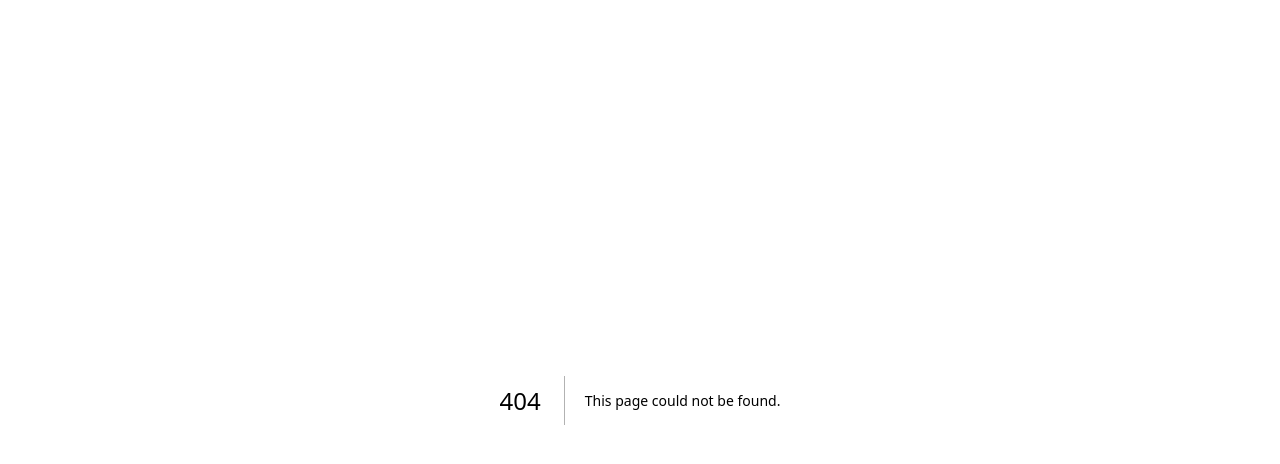
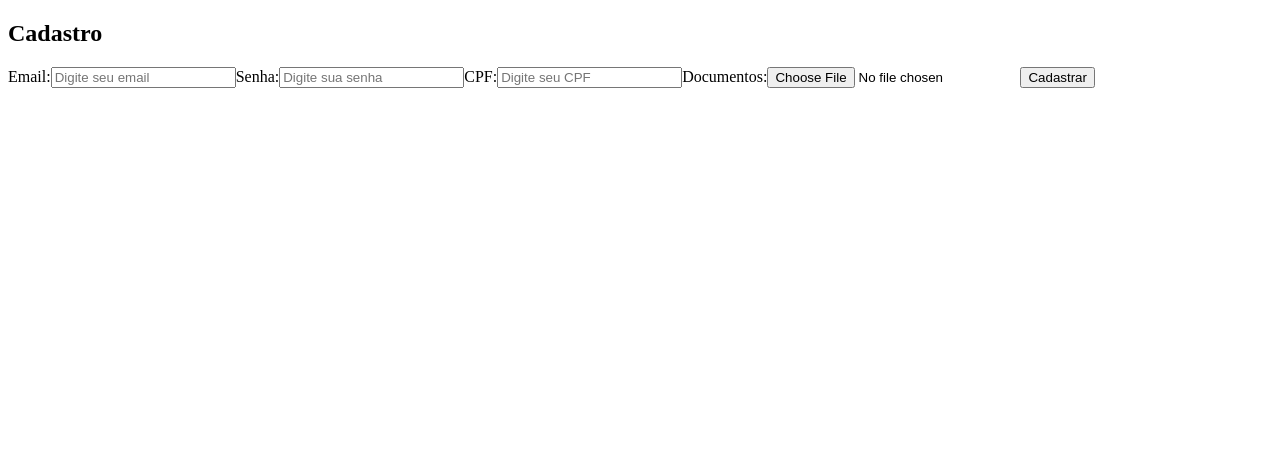
Before and after one commit to Natalnet/edpofficer, a Next.js app: page /cadastro in a window 1280 px wide. Before the commit this address had no page. Shown: the top 464 px of the page. Built offline with nearby package versions, Linux system fonts and the light colour scheme.

Commit message:
Add page cadastro

```diff
--- /dev/null
+++ b/src/pages/cadastro.js
@@ -0,0 +1,23 @@
+export default function Cadastro() {
+    return (
+        <div>
+        <form>
+            <h2>Cadastro</h2>
+
+            <label htmlFor="email">Email:</label>
+            <input type="email" id="email" name="email" placeholder="Digite seu email" />
+
+            <label htmlFor="password">Senha:</label>
+            <input type="password" id="password" name="password" placeholder="Digite sua senha" />
+
+            <label htmlFor="cpf">CPF:</label>
+            <input type="text" id="cpf" name="cpf" placeholder="Digite seu CPF" />
+
+            <label htmlFor="documents">Documentos:</label>
+            <input type="file" id="documents" name="documents" />
+
+            <input type="submit" value="Cadastrar" />
+        </form>
+        </div>
+    );
+}
--- a/src/app/page.js
+++ b/src/pages/index.js
@@ -23,10 +23,10 @@ export default function Home() {
           placeholder="Digite sua senha"
         />
 
-        <a href="cadastro.html" className="botao">
+        <a href="cadastro.js" className="botao">
           Login
         </a>
-        <a href="cadastro.html" className="botao">
+        <a href="cadastro.js" className="botao">
           Cadastro
         </a>
       </form>
```
Also changed, not shown: src/pages/teste.js (deleted, +0 -7 lines), src/pages/layout.js (renamed from src/app/layout.js).
